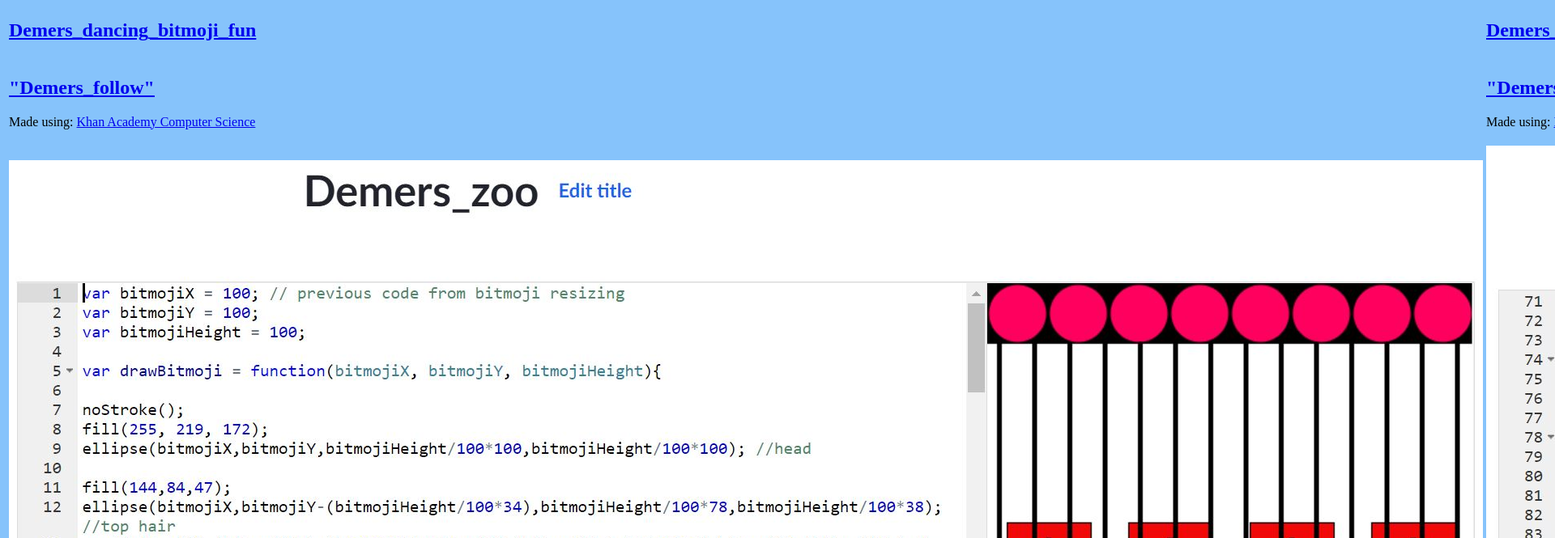
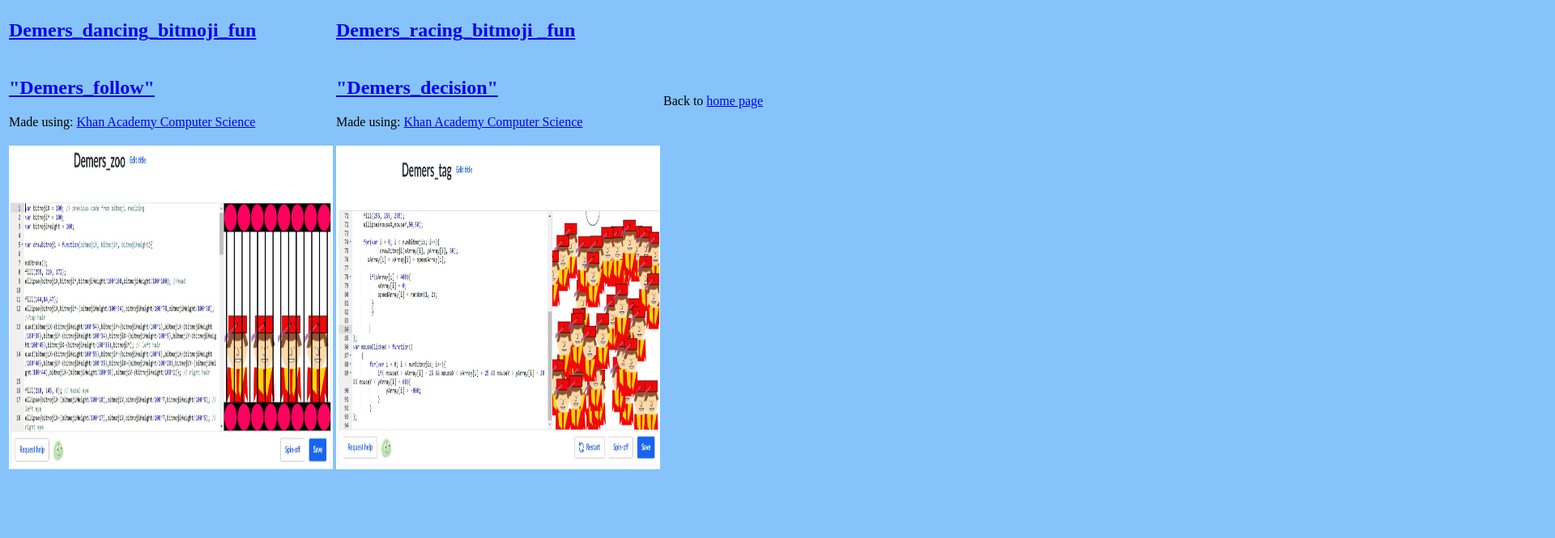
Before and after one commit to tylerdemersURI/tylerdemers.github.io, a plain HTML site: page javascripts.html in a window 1280 px wide. Shown: the part 451-1116 px from the top of the page at 81% size, 1920 px wide, since content can reach past the window. After the commit the page ends 1046 px from the top, so only its background shows below. Drawn offline with Linux system fonts and the light colour scheme; a script that the page names is missing.

Commit message:
Update javascripts.html

```diff
--- a/javascripts.html
+++ b/javascripts.html
@@ -27,8 +27,8 @@
             <td> Back to <a href="index.html"> home page </a> </td>
         </tr>
         <tr>
-            <td id="nav-tj"><a href="https://www.khanacademy.org/computer-programming/demers_zoo/5562979674177536"><img src="demers_zoo.JPG"</a></td>
-            <td id="nav-tj"><a href="https://www.khanacademy.org/computer-programming/demers_tag/4843758744977408"><img src="demers_Tag.JPG"</a></td>
+            <td><a href="https://www.khanacademy.org/computer-programming/demers_zoo/5562979674177536"><img src="demers_zoo.JPG" width="400" height="400"</a></td>
+            <td><a href="https://www.khanacademy.org/computer-programming/demers_tag/4843758744977408"><img src="demers_Tag.JPG" width="400" height="400"</a></td>
         </tr>
     </table>
 </body>
```
